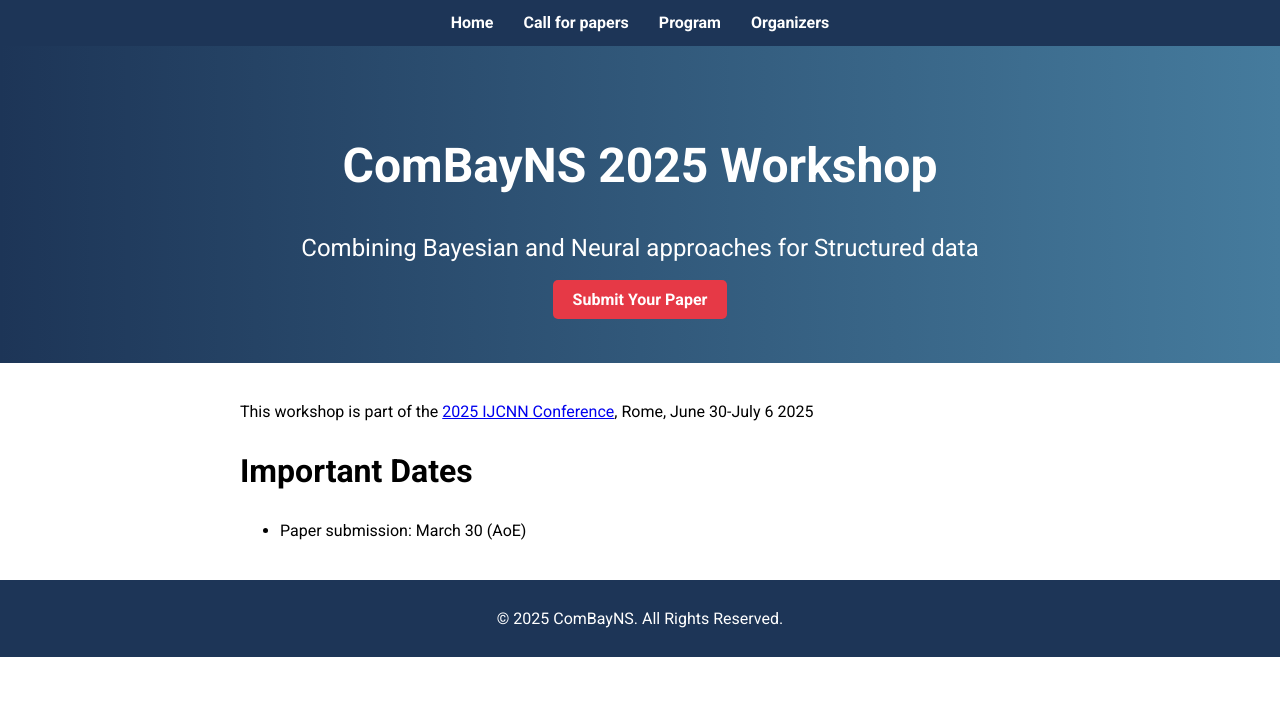
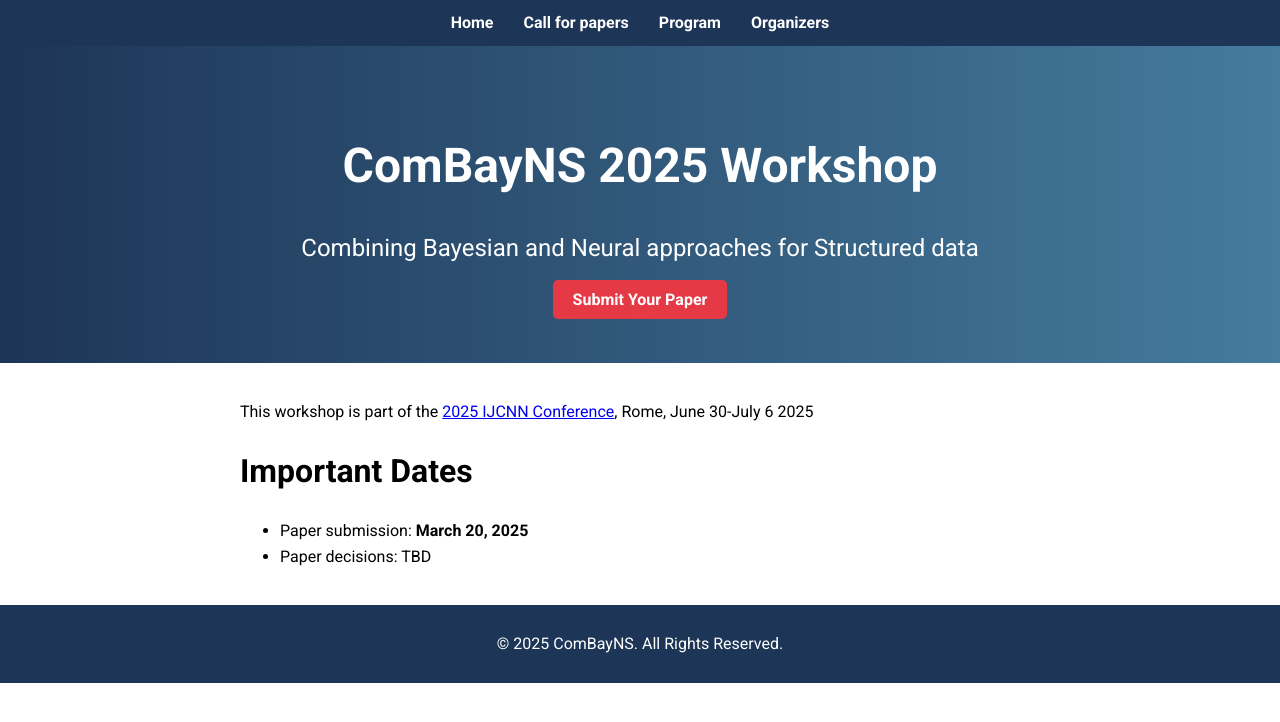
Before and after one commit to combayns2025/combayns2025.github.io, a Jekyll site: the page built from index.md, in a window 1280 px wide. Shown: the top 722 px of the page. Built offline with Jekyll 4.4.1, drawn with Linux system fonts in a browser that asks for light colours.

Commit message:
Update index.md

```diff
--- a/index.md
+++ b/index.md
@@ -6,4 +6,5 @@
 This workshop is part of the <a href="https://2025.ijcnn.org/">2025 IJCNN Conference</a>, Rome, June 30-July 6 2025
 
 # Important Dates
-- Paper submission: March 30 (AoE)
+- Paper submission: **March 20, 2025**
+- Paper decisions: TBD
```
